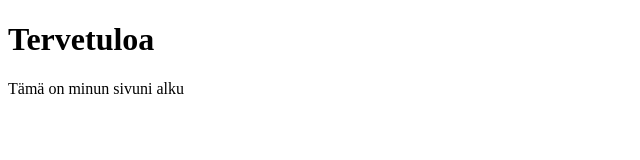
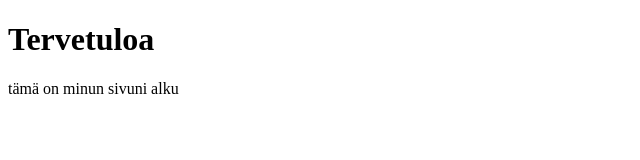
Before and after one commit to jeissi123/first, a plain HTML site: page index.html in a window 1280 px wide. Shown: the full height of the page, 0-640 px from the left. Drawn offline with Linux system fonts and the light colour scheme.

Commit message:
Revert "index"
This reverts commit e6922e124d3760664d3fa0221508b9d99523aff9.

```diff
--- a/index.html
+++ b/index.html
@@ -5,7 +5,7 @@
 <title>Sivun nimi</title>
 </head>
 <h1>Tervetuloa</h1>
-<p>Tämä on minun sivuni alku</p>
+<p>tämä on minun sivuni alku</p>
 <body>
 
 </body>
```
